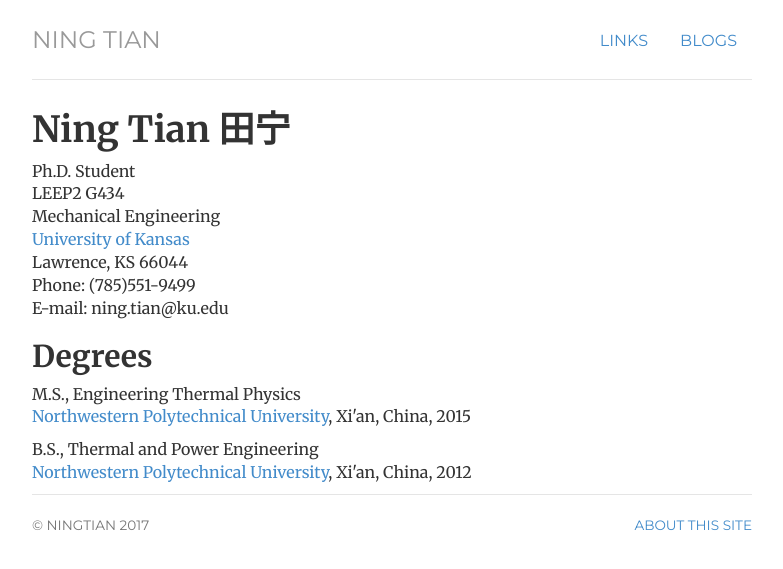
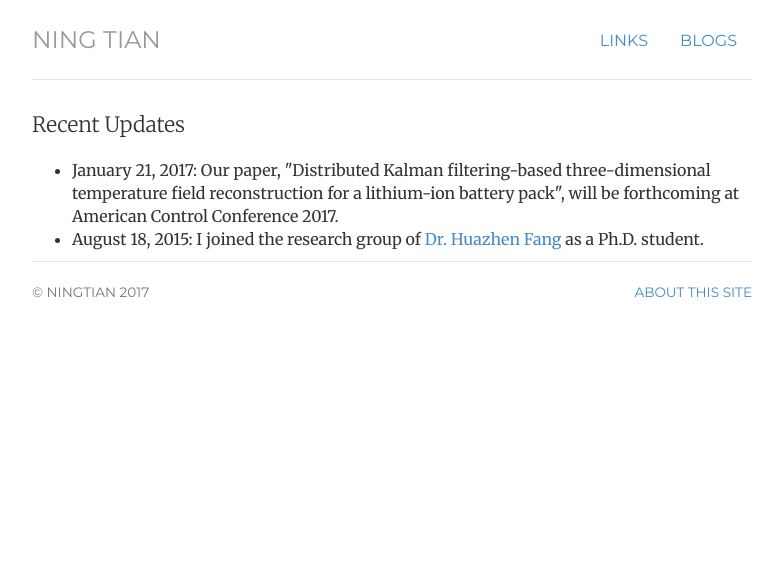
Before and after one commit to ningtian/ningtian.github.io, a Jekyll site: the page built from links/index.html, in a window 1280 px wide. Shown: the top 569 px of the page, without its empty margins (248-1031 px from the left). Built offline with Jekyll 4.4.1, drawn with Linux system fonts in a browser that asks for light colours.

Commit message:
Update index.html

```diff
--- a/links/index.html
+++ b/links/index.html
@@ -1,6 +1,6 @@
 ---
 layout: default
-title: LINKS
+title: Links
 home: passive
 cv: active
 projects: passive
@@ -10,25 +10,19 @@
 ---
 <div class="links">
 	<!--<a href="/files/Ning-CV-2015.pdf" class="btn btn-default pull-right" title="Download CV as PDF">Download CV</a>-->
-				<div itemscope itemtype="http://data-vocabulary.org/Person">
-				<span itemprop="name"><h1>Ning Tian 田宁</h1></span>
-				<address>
-				<span itemprop="affiliation">Ph.D. Student<br></span>
-				LEEP2 G434<br>
-				Mechanical Engineering<br>
-				<a href="http://www.ku.edu/">University of Kansas</a><br>
-				Lawrence, KS 66044<br>
-				Phone: (785)551-9499<br>
-				E-mail: ning.tian@ku.edu<br>
-				</address>
-				</div>
+	<div itemscope itemtype="http://data-vocabulary.org/Person">
 
-				<h2>Degrees</h2>
-				<p>M.S., Engineering Thermal Physics <br>
-				<a href="http://www.nwpu.edu.cn/">Northwestern Polytechnical University</a>, Xi'an, China, 2015</p>
+	<p class="lead"><span itemprop="name">Recent Updates</span></p>
+	<ul>
+
+		<li>January 21, 2017: Our paper, "Distributed Kalman filtering-based three-dimensional temperature field reconstruction for a lithium-ion battery pack", will be forthcoming at American Control Conference 2017. </li>
+
+		<li>August 18, 2015: I joined the research group of <a href="http://fang.faculty.ku.edu/">Dr. Huazhen Fang</a> as a Ph.D. student. </li>
+
+	<!--<li>Lead UX, UI design, and front-end development for a Mellon-funded <a href="http://www.publishing.umich.edu/projects/hydra/" title="Hydra/Fedora Mellon Grant">open-source platform that will enable the publication and preservation of digitally enriched humanities monographs</a>. The platform will enable digital publishing fully-encoded XML in <a href="http://projecthydra.org/" title="Project Hydra">Hydra powered Fedora repositories</a>.</li>
+	<li>Develop scripts and improve workflows for converting and publishing content in specific XML schemas.</li>-->
+	</ul>
 
 
-				<p>B.S., Thermal and Power Engineering <br>
-				<a href="http://www.nwpu.edu.cn/">Northwestern Polytechnical University</a>, Xi'an, China, 2012</p>
-
+        </div>
 </div>
```
